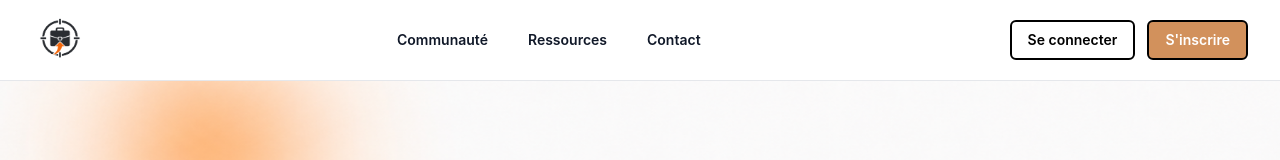
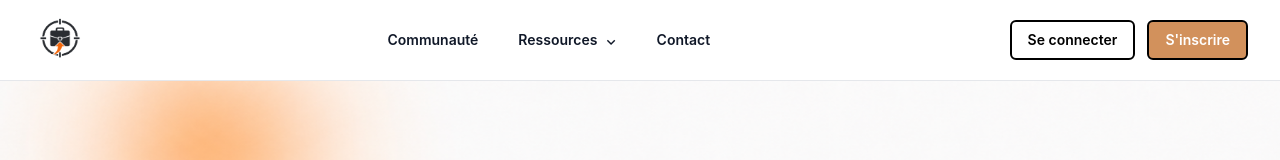
Before and after one commit to Razigue/Overkill, a React (Vite) app in the folder Overkill_Client/: page / in a window 1280 px wide. Shown: the top 160 px of the page. Built offline with nearby package versions, Linux system fonts and the light colour scheme.

Commit message:
Fix : Menu Ressource OverMenu

```diff
--- a/Overkill_Client/src/components/Header.jsx
+++ b/Overkill_Client/src/components/Header.jsx
@@ -12,9 +12,22 @@ function Header({ user, onLogin, onRegister, onLogout }) {
             <a href="/communauté" className="text-sm font-semibold text-gray-900 transition hover:text-[#d2915c]">
               Communauté
             </a>
-            <a href="/ressources" className="text-sm font-semibold text-gray-900 transition hover:text-[#d2915c]">
-              Ressources
-            </a>
+            <div className="group relative">
+              <a href="/ressources" className="flex items-center gap-2 text-sm font-semibold text-gray-900 transition hover:text-[#d2915c]">
+                Ressources
+                <span aria-hidden="true">⌄</span>
+              </a>
+              <div className="invisible absolute left-0 top-full z-50 w-56 translate-y-1 pt-3 opacity-0 transition duration-150 group-hover:visible group-hover:translate-y-0 group-hover:opacity-100 group-focus-within:visible group-focus-within:translate-y-0 group-focus-within:opacity-100">
+                <div className="rounded-xl bg-white p-2 shadow-xl ring-1 ring-black/10">
+                  <a href="/ressources/cv" className="block rounded-lg px-4 py-3 text-sm font-semibold text-gray-700 transition hover:bg-[#faf7f4] hover:text-[#d2915c]">
+                    Guide CV
+                  </a>
+                  <a href="/ressources/offres" className="block rounded-lg px-4 py-3 text-sm font-semibold text-gray-700 transition hover:bg-[#faf7f4] hover:text-[#d2915c]">
+                    Guide des offres
+                  </a>
+                </div>
+              </div>
+            </div>
             <a href="/contact" className="text-sm font-semibold text-gray-900 transition hover:text-[#d2915c]">
               Contact
             </a>
```
